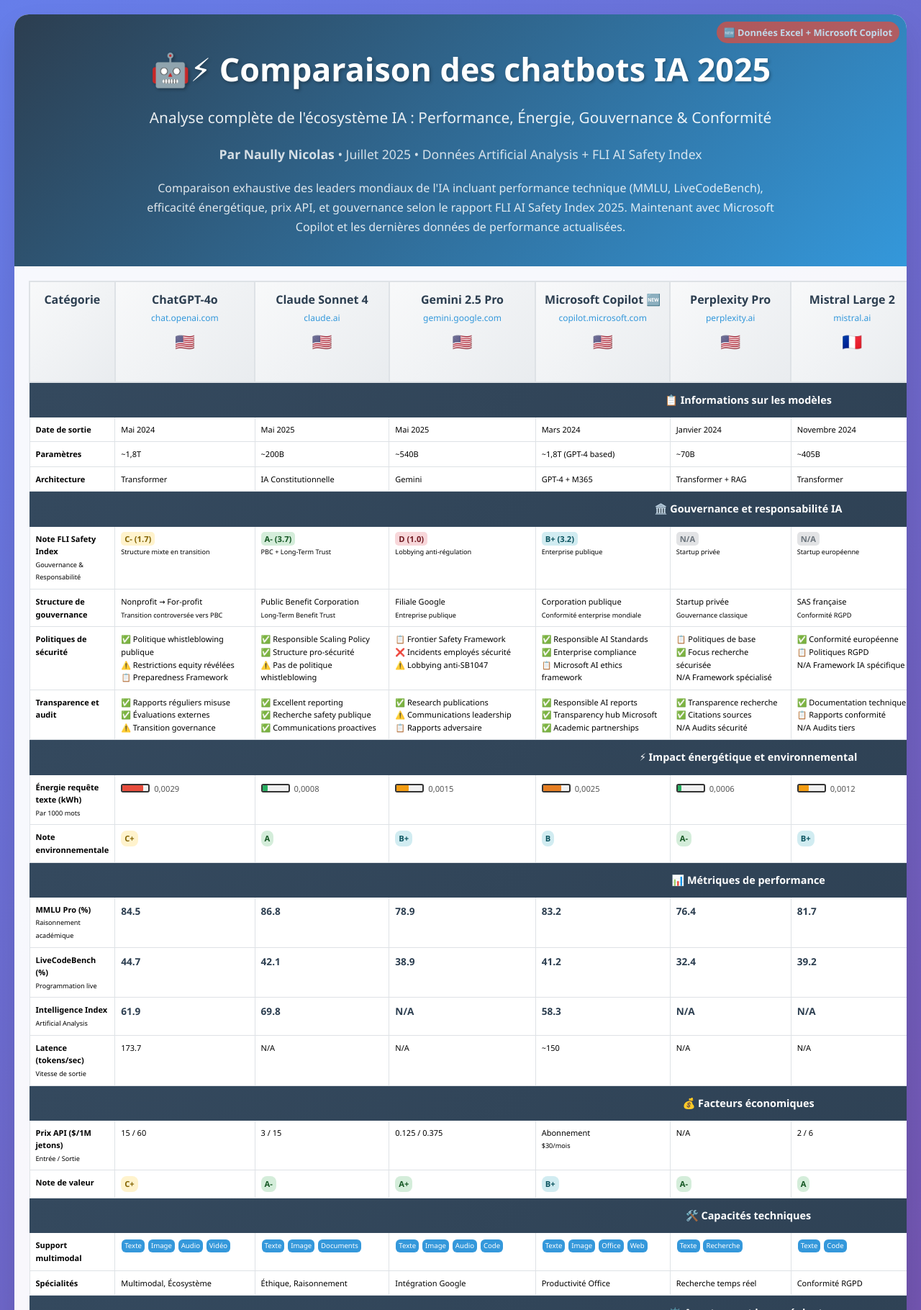
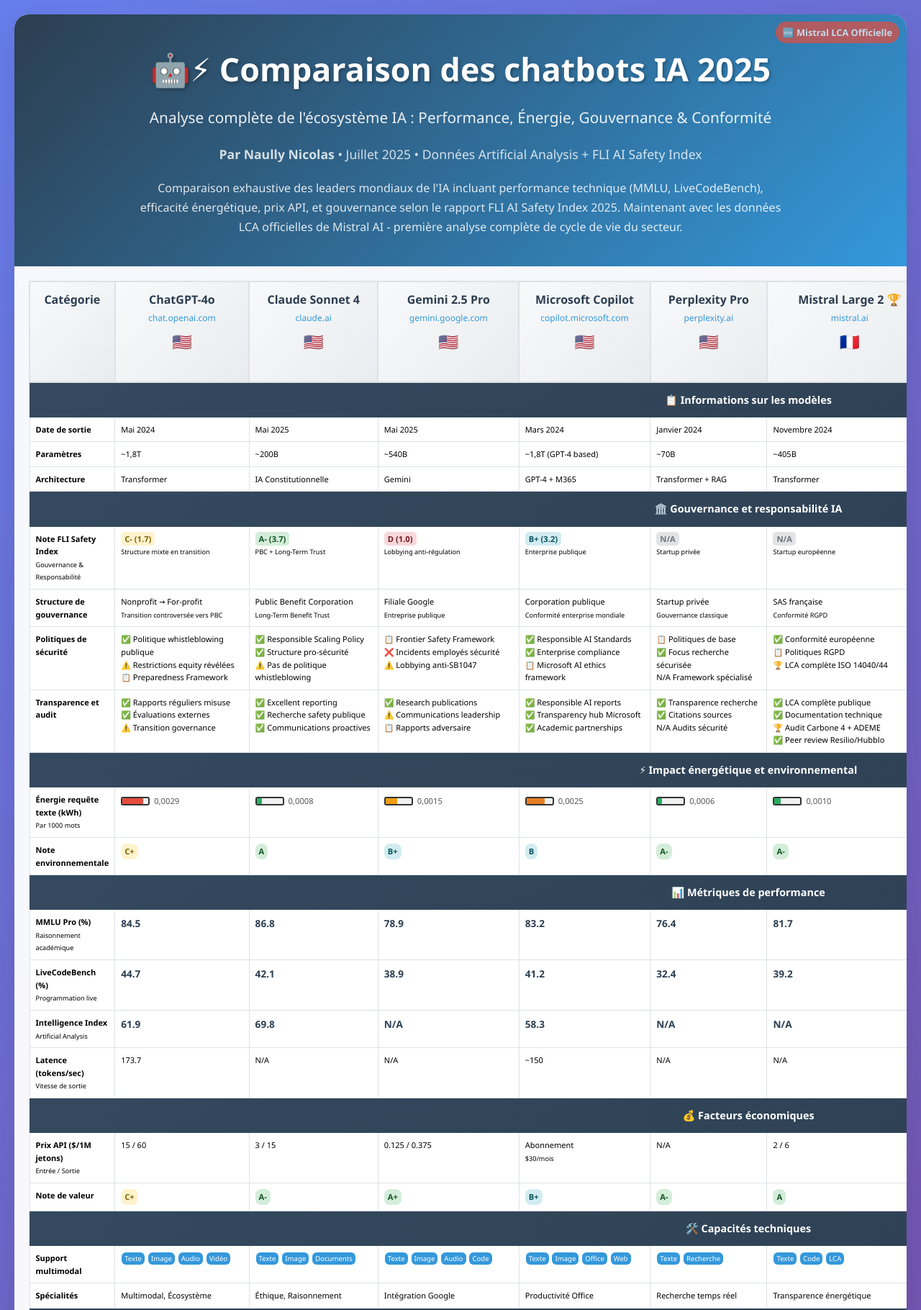
Before and after one commit to otakuch/ai-chatbots-comparison-fr, a plain HTML site: page index.html in a window 1280 px wide. Shown: the top 1820 px of the page at 72% size. Drawn offline with Linux system fonts and the light colour scheme.

Commit message:
Update index.html

```diff
--- a/index.html
+++ b/index.html
@@ -333,14 +333,14 @@
 <body>
     <div class="container">
         <div class="header">
-            <div class="new-badge">🆕 Données Excel + Microsoft Copilot</div>
+            <div class="new-badge">🆕 Mistral LCA Officielle</div>
             <h1>🤖⚡ Comparaison des chatbots IA 2025</h1>
             <p class="subtitle">Analyse complète de l'écosystème IA : Performance, Énergie, Gouvernance & Conformité</p>
             <div class="meta">
                 <strong>Par Naully Nicolas</strong> • Juillet 2025 • Données Artificial Analysis + FLI AI Safety Index
             </div>
             <div class="intro">
-                Comparaison exhaustive des leaders mondiaux de l'IA incluant performance technique (MMLU, LiveCodeBench), efficacité énergétique, prix API, et gouvernance selon le rapport FLI AI Safety Index 2025. Maintenant avec Microsoft Copilot et les dernières données de performance actualisées.
+                Comparaison exhaustive des leaders mondiaux de l'IA incluant performance technique (MMLU, LiveCodeBench), efficacité énergétique, prix API, et gouvernance selon le rapport FLI AI Safety Index 2025. Maintenant avec les données LCA officielles de Mistral AI - première analyse complète de cycle de vie du secteur.
             </div>
         </div>
 
@@ -367,7 +367,7 @@
                             <div class="flag">🇺🇸</div>
                         </th>
                         <th class="model-header">
-                            <h3>Microsoft Copilot 🆕</h3>
+                            <h3>Microsoft Copilot</h3>
                             <a href="https://copilot.microsoft.com" target="_blank">copilot.microsoft.com</a>
                             <div class="flag">🇺🇸</div>
                         </th>
@@ -377,7 +377,7 @@
                             <div class="flag">🇺🇸</div>
                         </th>
                         <th class="model-header">
-                            <h3>Mistral Large 2</h3>
+                            <h3>Mistral Large 2 🏆</h3>
                             <a href="https://mistral.ai" target="_blank">mistral.ai</a>
                             <div class="flag">🇫🇷</div>
                         </th>
@@ -568,7 +568,7 @@
                         <td class="data-cell">
                             ✅ Conformité européenne<br>
                             📋 Politiques RGPD<br>
-                            N/A Framework IA spécifique
+                            🏆 LCA complète ISO 14040/44
                         </td>
                         <td class="data-cell">
                             📋 Draft Framework<br>
@@ -619,9 +619,10 @@
                             N/A Audits sécurité
                         </td>
                         <td class="data-cell">
+                            ✅ LCA complète publique<br>
                             ✅ Documentation technique<br>
-                            📋 Rapports conformité<br>
-                            N/A Audits tiers
+                            🏆 Audit Carbone 4 + ADEME<br>
+                            ✅ Peer review Resilio/Hubblo
                         </td>
                         <td class="data-cell">
                             ⚠️ Transparence limitée<br>
@@ -694,9 +695,9 @@
                         <td class="data-cell">
                             <div class="battery-gauge">
                                 <div class="battery">
-                                    <div class="battery-fill medium" style="width: 40%"></div>
+                                    <div class="battery-fill low" style="width: 25%"></div>
                                 </div>
-                                <span class="metric-value">0,0012</span>
+                                <span class="metric-value">0,0010</span>
                             </div>
                         </td>
                         <td class="data-cell">
@@ -739,7 +740,7 @@
                         <td class="data-cell"><span class="rating B">B+</span></td>
                         <td class="data-cell"><span class="rating B">B</span></td>
                         <td class="data-cell"><span class="rating A">A-</span></td>
-                        <td class="data-cell"><span class="rating B">B+</span></td>
+                        <td class="data-cell"><span class="rating A">A-</span></td>
                         <td class="data-cell"><span class="rating D">D</span></td>
                         <td class="data-cell"><span class="rating A">A+</span></td>
                         <td class="data-cell"><span class="rating A">A</span></td>
@@ -870,6 +871,7 @@
                         <td class="data-cell">
                             <span class="feature-badge">Texte</span>
                             <span class="feature-badge">Code</span>
+                            <span class="feature-badge">LCA</span>
                         </td>
                         <td class="data-cell">
                             <span class="feature-badge">Texte</span>
@@ -899,7 +901,7 @@
                         <td class="data-cell">Intégration Google</td>
                         <td class="data-cell">Productivité Office</td>
                         <td class="data-cell">Recherche temps réel</td>
-                        <td class="data-cell">Conformité RGPD</td>
+                        <td class="data-cell">Transparence énergétique</td>
                         <td class="data-cell">Twitter/X intégré</td>
                         <td class="data-cell">Mathématiques</td>
                         <td class="data-cell">Multilingue</td>
@@ -1014,9 +1016,11 @@
                             <div class="pros-cons">
                                 <h4 class="pros">✅ Avantages :</h4>
                                 <ul class="pros">
+                                    <li>🏆 Première LCA complète secteur IA</li>
                                     <li>Solution européenne</li>
                                     <li>Conformité RGPD native</li>
                                     <li>Performance solide</li>
+                                    <li>Efficacité énergétique certifiée</li>
                                     <li>Prix compétitif</li>
                                 </ul>
                                 <h4 class="cons">❌ Inconvénients :</h4>
@@ -1025,7 +1029,7 @@
                                     <li>Pas de framework IA spécialisé</li>
                                 </ul>
                                 <div class="best-for">
-                                    <strong>💡 Idéal pour :</strong> Entreprises européennes
+                                    <strong>💡 Idéal pour :</strong> Entreprises européennes soucieuses d'environnement
                                 </div>
                             </div>
                         </td>
@@ -1115,8 +1119,8 @@
             <p><strong>🏛️ Gouvernance :</strong> Basée sur le <a href="https://futureoflife.org/ai-safety-index-2025">FLI AI Safety Index Summer 2025</a></p>
             <p><strong>📈 Performance :</strong> Données <a href="https://artificialanalysis.ai">Artificial Analysis</a> • MMLU Pro • LiveCodeBench</p>
             <p><strong>🔬 Méthodologie :</strong> <a href="docs/METHODOLOGY-FR.md">Voir documentation complète</a></p>
-            <p><strong>⚠️ Disclaimer :</strong> Les données énergétiques sont des estimations basées sur des sources publiques et peuvent varier de ±30% selon les conditions d'utilisation. Microsoft Copilot nécessite un abonnement Microsoft 365 ($30/mois).</p>
-            <p><strong>🆕 Nouveautés :</strong> Ajout de Microsoft Copilot avec données de gouvernance enterprise (B+) et mise à jour complète des métriques de performance avec les dernières données Artificial Analysis.</p>
+            <p><strong>⚠️ Disclaimer :</strong> Les données énergétiques sont des estimations basées sur des sources publiques et peuvent varier de ±30% selon les conditions d'utilisation, à l'exception de Mistral Large 2 qui dispose d'une LCA complète certifiée ISO 14040/44. Microsoft Copilot nécessite un abonnement Microsoft 365 ($30/mois).</p>
+            <p><strong>🆕 Nouveautés :</strong> Mise à jour Mistral Large 2 avec données LCA officielles (1.14 gCO₂e/400 tokens), première analyse complète de cycle de vie du secteur IA réalisée avec Carbone 4 et ADEME.</p>
             <p>&copy; 2025 Naully Nicolas - <a href="LICENSE">Licence MIT</a> - <a href="https://github.com/naully">GitHub</a></p>
         </div>
     </div>
```
